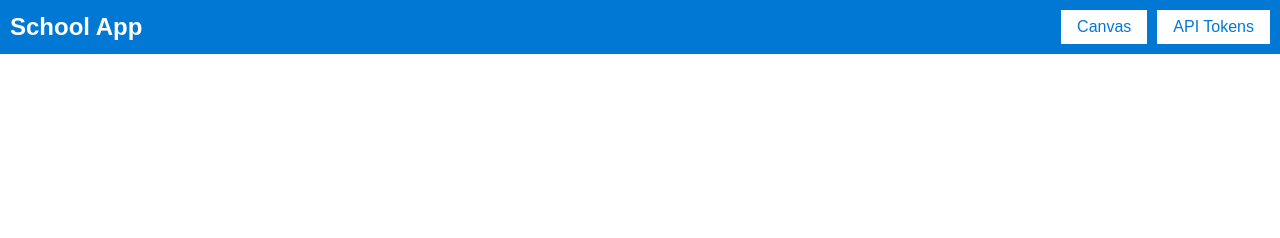
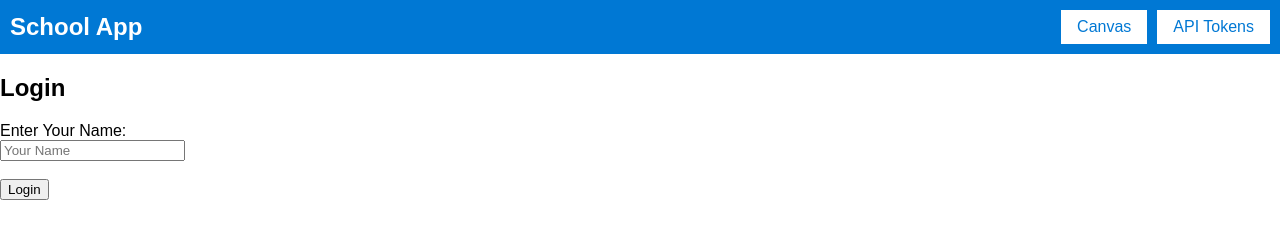
Before and after one commit to kaggarwal0710/project, a plain HTML site: page index.html in a window 1280 px wide. Drawn offline with Linux system fonts and the light colour scheme.

Commit message:
Update index.html

```diff
--- a/index.html
+++ b/index.html
@@ -38,11 +38,11 @@
       background-color: #005bb5;
       color: white;
     }
-    #main-content {
-      padding: 20px;
+    #main-content, #tokens-page, #assignments-page {
+      display: none;
     }
-    #login-page, #tokens-page, #assignments-page {
-      display: none;
+    #login-page {
+      display: block;
     }
   </style>
 </head>
```
